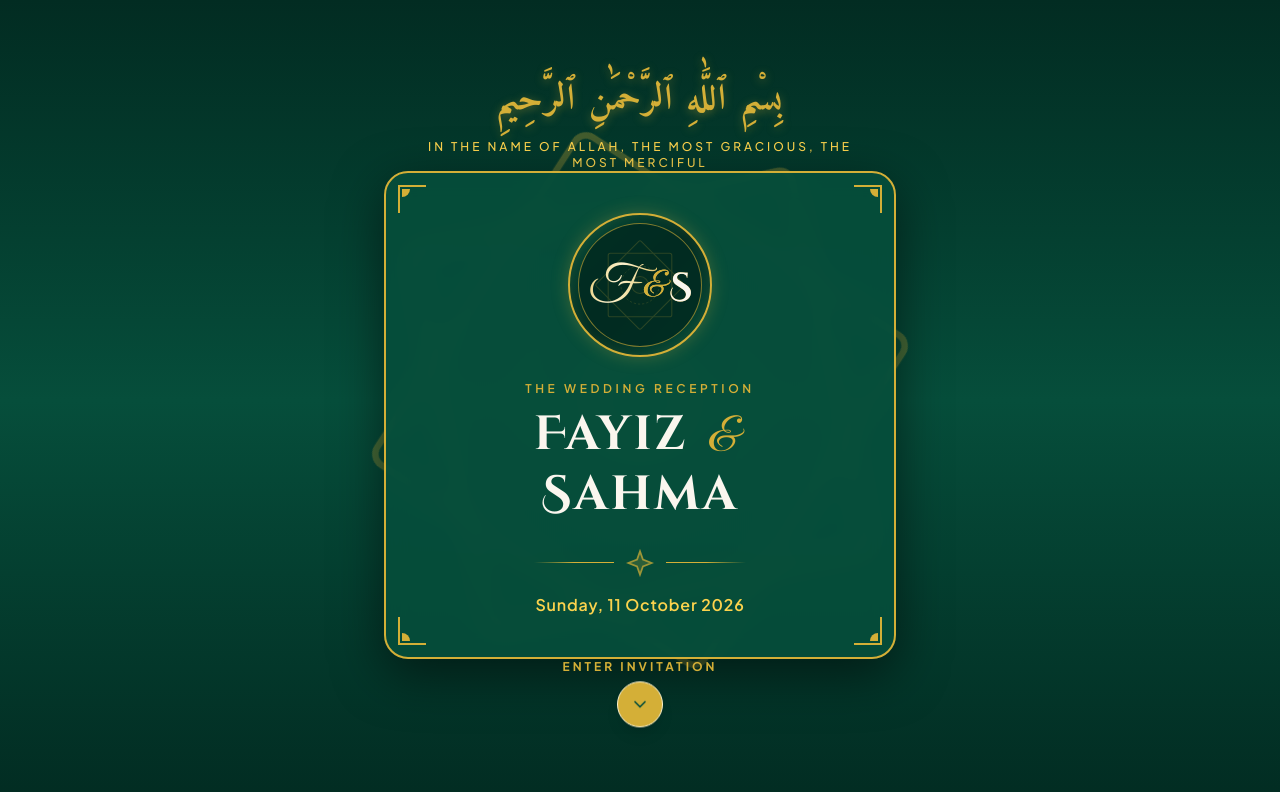
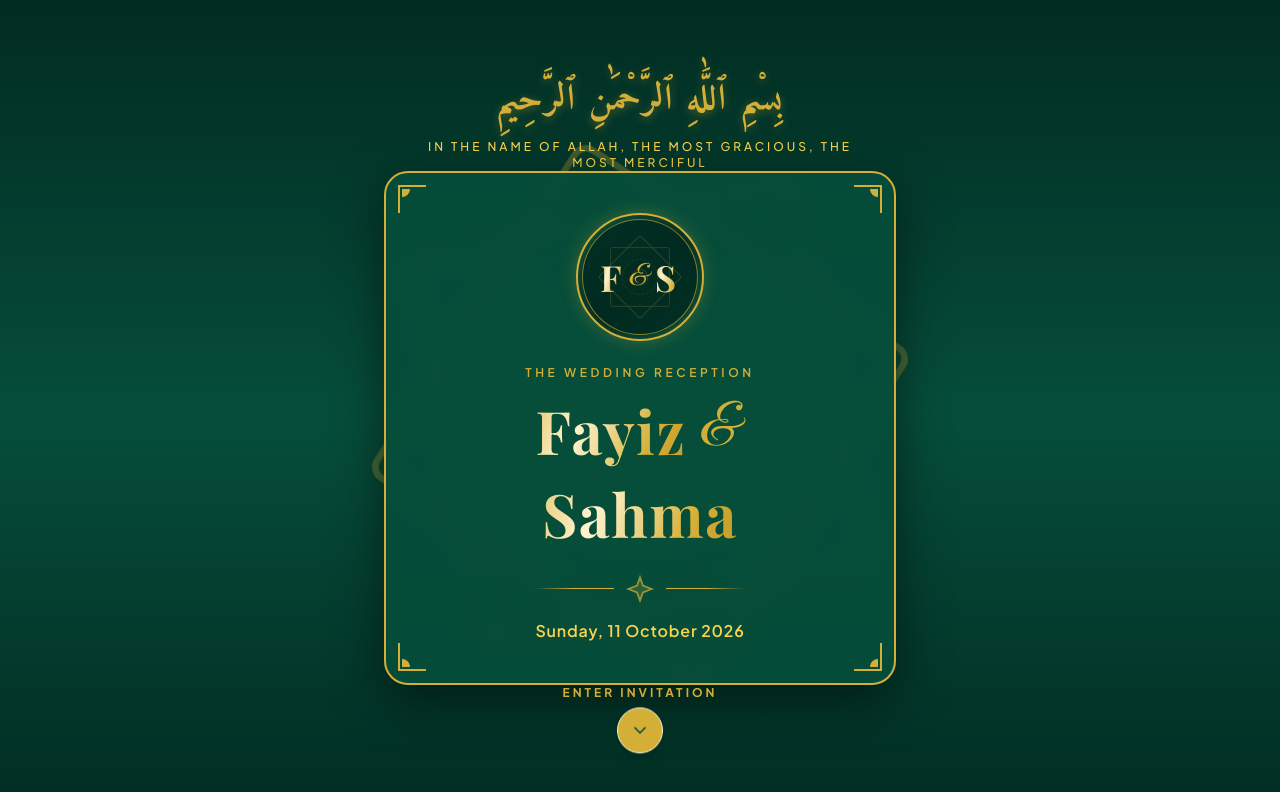
Before and after one commit to jithinsalimkumar/Fayiz-Sahma, a React (Vite) app: page / in a window 1280 px wide. Shown: the top 792 px of the page. Built offline with nearby package versions, Linux system fonts and the light colour scheme; a web font is replaced by a local one.

Commit message:
Redesign Cover Card typography for 100% harmonized serif initials and romantic Title Case names

```diff
--- a/src/components/LandingSplash.jsx
+++ b/src/components/LandingSplash.jsx
@@ -29,7 +29,7 @@ export default function LandingSplash({ onEnter }) {
         </p>
       </motion.div>
 
-      {/* Central Card with Cursive Monogram Emblem */}
+      {/* Central Card with Royal Gold Monogram Emblem */}
       <motion.div
         initial={{ opacity: 0, scale: 0.92 }}
         animate={{ opacity: 1, scale: 1 }}
@@ -39,26 +39,27 @@ export default function LandingSplash({ onEnter }) {
         {/* Corner Islamic Geometric Accents */}
         <CardCornerFiligree />
 
-        {/* Monogram Crest - Perfected Calligraphic Royal Gold Medallion */}
-        <div className="relative flex items-center justify-center w-32 h-32 sm:w-36 sm:h-36 mb-6 p-2 rounded-full bg-gradient-to-br from-[#064E3B] via-[#022C22] to-[#064E3B] border-2 border-[#D4AF37] shadow-[0_12px_35px_rgba(212,175,55,0.45)] gold-pulse-glow">
-          {/* Inner Decorative Concentric Ring & Geometric Star Motif */}
-          <div className="w-full h-full rounded-full border border-[#D4AF37]/60 flex items-center justify-center bg-[#022C22]/90 relative p-2 overflow-hidden">
+        {/* Monogram Crest - Perfectly Harmonized Royal Gold Medallion */}
+        <div className="relative flex items-center justify-center w-28 h-28 sm:w-32 sm:h-32 mb-6 rounded-full bg-gradient-to-br from-[#064E3B] via-[#022C22] to-[#064E3B] border-2 border-[#D4AF37] shadow-[0_12px_35px_rgba(212,175,55,0.45)] gold-pulse-glow p-1">
+          <div className="w-full h-full rounded-full border border-[#D4AF37]/60 flex items-center justify-center bg-[#022C22]/90 relative overflow-hidden">
             <Islamic8PointStar className="absolute inset-0 w-full h-full text-[#D4AF37] opacity-20 p-2 pointer-events-none" />
-            <span className="gold-shimmer-text flex items-center justify-center gap-0.5 leading-none z-10 pt-1">
-              <span className="font-script text-4xl sm:text-5xl font-normal">{groom.shortName[0]}</span>
-              <span className="font-script text-3xl sm:text-4xl text-[#D4AF37] font-normal mx-0.5">&amp;</span>
-              <span className="font-display text-3xl sm:text-4xl font-bold tracking-tight text-[#FAF6EE]">{bride.shortName[0]}</span>
+            <span className="font-serif text-3xl sm:text-4xl font-bold tracking-widest leading-none flex items-center justify-center gap-0.5 z-10">
+              <span className="gold-shimmer-text">{groom.shortName[0]}</span>
+              <span className="font-script text-2xl sm:text-3xl text-[#D4AF37] font-normal mx-0.5">&amp;</span>
+              <span className="gold-shimmer-text">{bride.shortName[0]}</span>
             </span>
           </div>
         </div>
 
-        <span className="text-xs font-semibold uppercase tracking-[0.3em] text-[#D4AF37] mb-2">
+        <span className="text-xs font-semibold uppercase tracking-[0.3em] text-[#D4AF37] mb-3">
           The Wedding Reception
         </span>
 
-        {/* Couple First Names with Elegant Calligraphy & Display Typography */}
-        <h1 className="font-display text-3xl sm:text-4xl md:text-5xl text-[#FAF6EE] font-bold tracking-wider mb-2 leading-tight">
-          {groom.shortName} <span className="font-script text-[#D4AF37] font-normal text-4xl sm:text-5xl mx-1.5">&amp;</span> {bride.shortName}
+        {/* Couple First Names - Title Case Romantic Typography */}
+        <h1 className="font-serif text-4xl sm:text-5xl md:text-6xl text-[#FAF6EE] font-bold tracking-wide mb-2 leading-tight flex items-center justify-center gap-2 flex-wrap">
+          <span className="gold-shimmer-text">{groom.shortName}</span>
+          <span className="font-script text-[#D4AF37] font-normal text-4xl sm:text-5xl md:text-6xl mx-1.5">&amp;</span>
+          <span className="gold-shimmer-text">{bride.shortName}</span>
         </h1>
 
         <IslamicArchDivider className="my-4" />
--- a/src/components/Navbar.jsx
+++ b/src/components/Navbar.jsx
@@ -21,15 +21,15 @@ export default function Navbar({ isAudioPlaying, toggleAudio }) {
           scrolled ? "scale-95 shadow-xl" : "scale-100"
         }`}
       >
-        {/* Monogram Brand Emblem - Perfect Harmonized Script & Display */}
+        {/* Monogram Brand Emblem - Harmonized Gold Serif & Script */}
         <a
           href="#hero"
           className="flex items-center hover:scale-105 transition-transform"
         >
-          <span className="gold-shimmer-text flex items-center gap-0.5 leading-none pt-0.5">
-            <span className="font-script text-2xl sm:text-3xl font-normal">{groom.shortName[0]}</span>
-            <span className="font-script text-xl sm:text-2xl text-[#D4AF37] font-normal mx-0.5">&amp;</span>
-            <span className="font-display text-xl sm:text-2xl font-bold tracking-tight text-[#FAF6EE]">{bride.shortName[0]}</span>
+          <span className="font-serif text-xl sm:text-2xl font-bold tracking-widest leading-none flex items-center justify-center gap-0.5 pt-0.5">
+            <span className="gold-shimmer-text">{groom.shortName[0]}</span>
+            <span className="font-script text-lg sm:text-xl text-[#D4AF37] font-normal mx-0.5">&amp;</span>
+            <span className="gold-shimmer-text">{bride.shortName[0]}</span>
           </span>
         </a>
 
```
